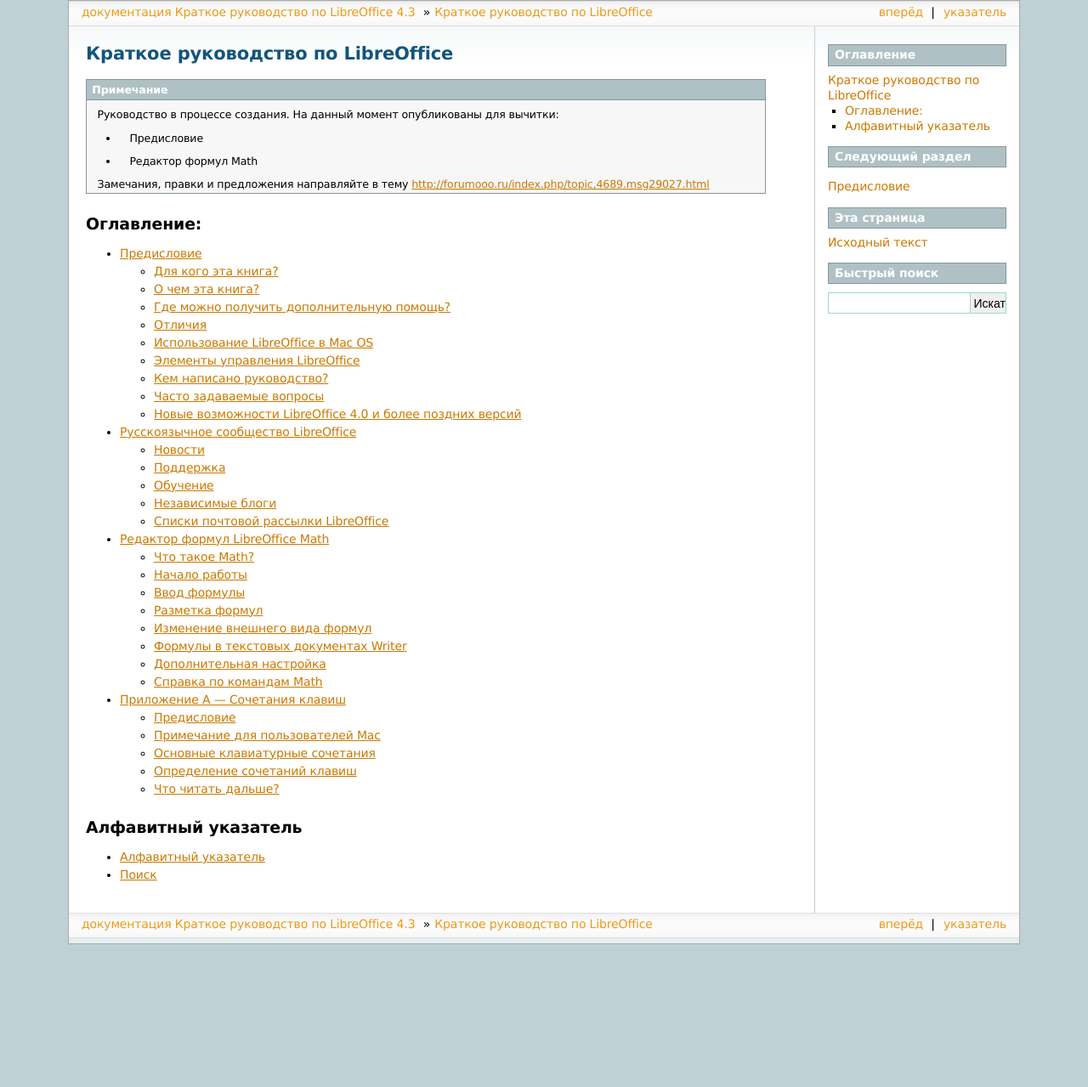
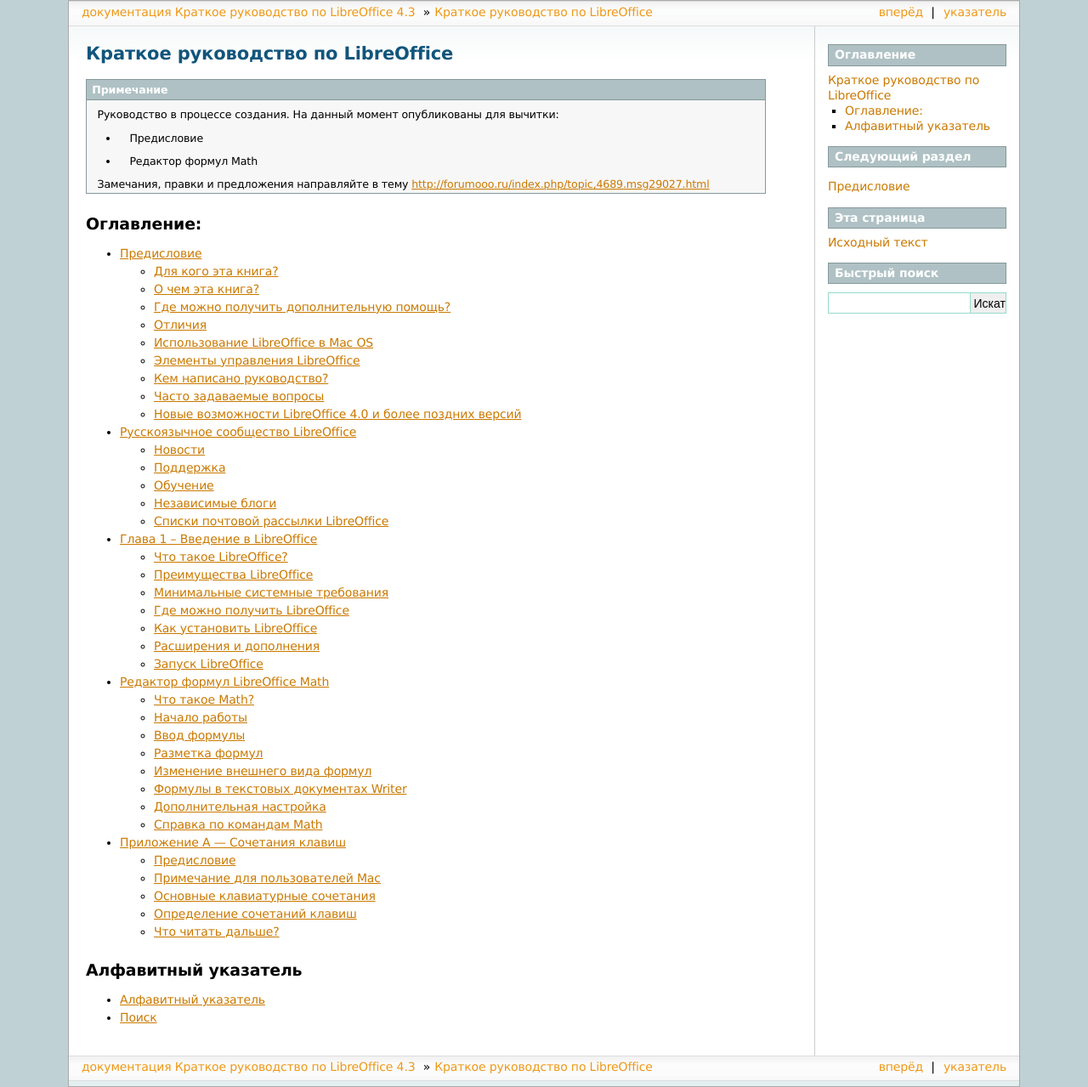
Before and after one commit to LibreRussia/libreoffice-gettingstarted, a Sphinx documentation site: the page built from docs/index.rst, in a window 1280 px wide. Shown: the whole page at 85% size. Built offline with Sphinx 7.4.7, drawn with Linux system fonts in a browser that asks for light colours; formulas are drawn with MathJax 3; before the commit the page ends 1111 px from its top, so only the background shows below that; part of the change alters nothing that is shown.

Commit message:
Частично адаптировал первую главу

```diff
--- /dev/null
+++ b/docs/Chapter-1-Introducing-LibreOffice.rst
@@ -0,0 +1,233 @@
+.. meta::
+   :description: Краткое руководство по LibreOffice
+   :keywords: LibreOffice, Writer, Impress, Calc, Math, Base, Draw, либреоффис
+
+
+
+.. Список автозамен
+
+.. |br| raw:: html
+
+   <br />
+
+
+Глава 1 – Введение в LibreOffice
+================================
+
+Что такое LibreOffice?
+----------------------
+
+LibreOffice – это свободный и бесплатный, полнофункциональный набор офисных программ. Его собственным форматом файлов является Open Document Format (ODF). Этот формат является открытым, принят как международный стандарт :abbr:`ISO(Международная организация по стандартизации)`/:abbr:`IEC (Международная электротехническая комиссия)` 26300 [#]_ и используется правительствами многих стран по всему миру, как формат публикации и обмена документами, в том числе и в Российской Федерации [#]_ .
+
+.. [#] http://www.iso.org/iso/catalogue_detail.htm?csnumber=43485
+.. [#] ГОСТ Р ИСО/МЭК 26300-2010. Введён в действие с 1 июня 2011 года. Официальное уведомление об утверждении стандарта: http://webportalsrv.gost.ru/portal/UVED_2007st.nsf/438c8c3c9e06dc87c32573a100549873/c4b660ff237e33ea432578020033edf5?OpenDocument
+
+LibreOffice также открывает и сохраняет документы во многих других форматах, включая форматы файлов нескольких версий Microsoft Office.
+
+LibreOffice включает в себя следующие компоненты:
+
+
+Writer (текстовый процессор)
+~~~~~~~~~~~~~~~~~~~~~~~~~~~~
+
+Writer – многофункциональный текстовый процессор. Он достаточно прост для создания быстрых заметок, достаточно мощный, чтобы создавать целые книги с содержанием, диаграммами, указателями и т.д. Вы можете вставить в документ Writer изображения и объекты из других компонентов LibreOffice. Writer поддерживает экспорт файлов в форматы HTML, XHTML, XML, Adobe PDF и в несколько версий  форматов Microsoft Word.
+
+Calc (электронные таблицы)
+~~~~~~~~~~~~~~~~~~~~~~~~~~~~
+
+Calc  – табличный процессор, включающий в себя продвинутые средства для анализа, построения диаграмм и принятия решений. В распоряжении пользователя более 300 функций для финансовых, статистических и математических операций. Менеджер сценариев дает возможность проводить анализ типа «что если».
+
+Calc позволяет создавать 2D и 3D диаграммы, которые впоследствии могут быть встроены в другие документы LibreOffice. Вы также можете открывать и работать с файлами Microsoft Excel и сохранять их также в формате Excel. Calc может экспортировать электронные таблицы в несколько форматов, включая, например, CSV, Adobe :abbr:`PDF (Portable Document Format)` и HTML.
+
+Impress (презентации)
+~~~~~~~~~~~~~~~~~~~~~~~~~~~~
+
+Impress обеспечивает все средства для создания мультимедиа презентаций, включая специальные элементы, анимацию и средства для рисования. Impress интегрирован с компонентами LibreOffice Draw и Math. Слайд-шоу может быть дополнено специальными эффектами для текста, а также звуком и видеоклипами. Impress совместим с форматом файлов Microsoft PowerPoint и может сохранять вашу работу в многочисленных графических форматах, включая Macromedia Flash (SWF) и Adobe :abbr:`PDF (Portable Document Format)`.
+
+Draw (векторная графика)
+~~~~~~~~~~~~~~~~~~~~~~~~~~~~
+
+Draw – это инструмент для создания векторной графики, с помощью которого можно создавать всё, от простых диаграмм и блок-схем до сложной 3D-графики. Его мощные функции позволяют быстро создавать рисунки и использовать их  в любом компоненте LibreOffice. Вы также можете создать свой собственный клип-арт и добавить его в :guilabel:`Галерею`, или воспользоваться уже готовым клип-артом других авторов с сайта Open Clip Art Library.
+
+Draw может открывать множество различных форматов файлов и сохранять результат в более чем 20 форматах, включая PNG, HTML, Adobe :abbr:`PDF (Portable Document Format)` и Flash.
+
+
+Base (база данных)
+~~~~~~~~~~~~~~~~~~~~~~~~~~~~
+
+Base предоставляет простой интерфейс для ежедневной работы с базами данных. Вы можете создавать и редактировать формы, отчеты, запросы, таблицы, представления и связи, так же, как в других популярных приложениях для работы с базами данных. Base предоставляет возможность анализировать и редактировать связи в схеме представлений.
+
+Также Base включает в себя движок реляционной базы данных HSQLDB, но может использовать и другие движки: dBASE, Microsoft Access, MySQL или Oracle, или другие :abbr:`ODBC (Open Database Connectivity)` совместимые или :abbr:`JDBC (Java DataBase Connectivity — соединение с базами данных на Java)` совместимые базы данных. Base предоставляет поддержку для подмножества ANSI-92 SQL.
+
+Math (редактор формул)
+~~~~~~~~~~~~~~~~~~~~~~~~~~~~
+
+Math – это инструмент для создания и редактирования формул в LibreOffice. Вы можете использовать его для создания сложных формул, которые включают в себя символы, недоступные в стандартных наборах шрифтов. Math обычно используется для создания формул в текстовых документах Writer и презентациях Impress, но может использоваться и как самостоятельный программный продукт. Вы можете сохранять формулы в стандартном формате Mathematical Markup Language (MathML) для включения их в веб-страницы и другие документы, созданные не в LibreOffice.
+
+-------
+
+Преимущества LibreOffice
+------------------------
+
+Вот некоторые преимущества  LibreOffice перед другими офисными пакетами:
+
+* **Отсутствие лицензионных отчислений.** LibreOffice бесплатен для любого использования и распространения. Многие функции, которые доступны за отдельную плату в других офисных пакетах (например, экспорт в PDF), доступны бесплатно в LibreOffice. Он не требует никаких скрытых затрат сейчас и не потребует в будущем.
+
+* **Открытый исходный код.** Вы можете распространять, копировать и модифицировать программное обеспечение, в соответствии с лицензией LibreOffice.
+
+* **Многоплатформенность.** LibreOffice работает на различных аппаратных архитектурах и под управлением различных операционных систем, таких, как Microsoft Windows, Mac OS X и Linux.
+
+* **Широкая поддержка языков.** Пользовательский интерфейс LibreOffice доступен на более чем 40 языках. Проект LibreOffice предоставляет словари, схемы переносов и тезаурусы для более чем 70 языков и диалектов. LibreOffice также поддерживает  сложно-форматированный текст (CTL) и языки с письмом справа налево (RTL) (таких как урду, иврит и арабский).
+
+* **Единообразный пользовательский интерфейс.** Все компоненты обладают похожим внешним видом, что упрощает использование продукта.
+
+* **Интеграция.** Компоненты LibreOffice хорошо интегрированы друг с другом.
+
+    * Все компоненты совместно используют модуль проверки орфографии и другие инструменты, которые одинаково используются во всем продукте. Например, инструменты рисования, доступные в Writer, также доступны в Calc, а более развитые средства рисования есть в  Impress и Draw.
+    * Вам не нужно знать, каким компонентом создан тот или иной файл. Например, вы можете открыть документ Draw из компонента Writer.
+
+* **Гибкость настройки.** Обычно, если вы изменяете глобальные настройки, они применяются во всем пакете. Тем не менее, настройки в LibreOffice могут быть установлены для отдельного компонента или даже для отдельного документа.
+
+* **Файловая совместимость.** В дополнение к родному формату OpenDocument, LibreOffice включает в себя поддержку экспорта в PDF и Flash, а также поддержку сохранения и открытия файлов во множестве форматов, включая Microsoft Office, HTML, XML, WordPerfect и Lotus 1-2-3. Дополнительное расширение (включено в пакет) позволяет импортировать и редактировать некоторые PDF файлы.
+
+* **Отсутствует привязка к единственному производителю программного обеспечения.** LibreOffice использует OpenDocument, файл в формате XML, разработанный, как отраслевой стандарт OASIS. Эти файлы могут быть легко распакованы и прочитаны в любом текстовом редакторе, а их структура открыта и публично доступна.
+
+* **У вас есть голос.** Улучшения, исправления ошибок в программном обеспечении, даты релизов определяются сообществом. Вы можете присоединиться к сообществу и влиять на развитие продукта, которым пользуетесь.
+
+Вы можете узнать больше о LibreOffice и The Document Foundation на этих сайтах: http://www.libreoffice.org/ и http://www.documentfoundation.org/.
+
+Минимальные системные требования
+---------------------------------
+
+Для работы с LibreOffice 4.0 и более поздних выпусков требуется одна из следующих операционных систем:
+
+* Microsoft Windows XP, Vista, Windows 7 или Windows 8;
+* GNU/Linux с ядром версии от 2.6.18, glibc2 v2.5 или выше и gtk v2.10.4 или выше;
+* Mac OS X 10.4 (Tiger) или выше.
+
+Для установки необходимы права администратора. Также рекомендуется создавать резервные копии данных и системы при установке и удалении программного обеспечения.
+
+Некоторые возможности LibreOffice (например, встроенная база данных HSQLDB) требуют установленного на компьютере Java Runtime Environment (JRE). LibreOffice может работать без Java, но в этом случае некоторые функции будут недоступны.
+
+Для уточнения требований посетите сайт LibreOffice http://www.libreoffice.org/download/system-requirements/.
+
+Где можно получить LibreOffice
+------------------------------
+
+LibreOffice можно скачать с сайта http://ru.libreoffice.org/. Также вы можете скачать LibreOffice при помощи торрент-клиента, скачав торрент-файл на странице загрузки.
+
+.. tip:: Скачивайте LibreOffice только с официального сайта (https://ru.libreoffice.org).
+
+Во многих Linux-дистрибутивах LibreOffice установлен по умолчанию или доступен в стандартных репозиториях.
+
+Подробнее о получении LibreOffice смотрите *Приложении А*.
+
+
+Как установить LibreOffice
+--------------------------
+
+Информацию об установке и настройке LibreOffice смотрите в *Приложении А*.
+
+Расширения и дополнения
+-----------------------
+
+Расширения и дополнения также доступны для улучшения LibreOffice. Информация о расширениях и дополнениях доступна на сайте http://extensions.libreoffice.org/. Смотрите *Главу 14 – Настройка LibreOffice* данного руководства для получения информации об установке расширений и дополнений.
+
+Запуск LibreOffice
+------------------
+
+Самый распространенный способ запуска любого компонента LibreOffice это использование системного меню из которого запускается большинство приложений. В Windows -  это меню :guilabel:`Пуск`. В GNOME – это меню приложений. В KDE – оно обозначено логотипом KDE. В Mac OS X – меню приложений.
+
+При установке LibreOffice на ваш компьютер, кнопки запуска всех компонентов LibreOffice автоматически добавляются в системное меню операционных систем. На компьютерах под управлением Mac OS X, в меню добавляется только пункт меню LibreOffice.
+
+.. _ch1-lo-screen-001:
+
+.. figure:: _static/chapter1/ch1-lo-screen-001.png
+    :scale: 50%
+    :align: center
+    :alt: Иконки запуска компонентов LibreOffice в системном меню Xubuntu GNU/Linux
+
+    Иконки запуска компонентов LibreOffice |br| в системном меню Xubuntu GNU/Linux
+
+При нажатии на пункт меню LibreOffice открывается стартовый экран LibreOffice, в котором вы можете выбрать любой компонент LibreOffice. Также вы можете выбрать пункт :guilabel:`&Открыть файл` или использовать :guilabel:`&Шаблоны`.
+
+.. _ch1-lo-screen-002:
+
+.. figure:: _static/chapter1/ch1-lo-screen-002.png
+    :scale: 40%
+    :align: center
+    :alt: Стартовый экран LibreOffice 4.3
+
+    Стартовый экран LibreOffice 4.3
+
+
+Запуск нажатием на существующий документ
+^^^^^^^^^^^^^^^^^^^^^^^^^^^^^^^^^^^^^^^^
+
+Вы можете запустить LibreOffice дважды нажмите левой кнопкой мыши на документ файловом менеджере вашей операционной системы (например для ОС Windows это *Проводник*). Будет запущен соответствующий компонент LibreOffice и документ откроется в нём.
+
+Если Microsoft Office установлен на вашем компьютере и вы при установке настроили ассоциации файлов Microsoft Office (подробнее смотрите *Приложени Б*) с LibreOffice, то при двойном нажатии на файл:
+
+* Для файлов Word (``*.doc`` или ``*.docx``), они откроются в компоненте Writer;
+* Для файлов Excel (``*.xls`` или ``*.xlsx``), они откроются в компоненте Calc;
+* Для файлов PowerPoint (``*.ppt`` или ``*.pptx``), они откроются в компоненте Impress.
+
+Если вы не настраивали ассоциации файлов Microsoft Office и он установлен на вашем компьютере, то при попытке открыть файл Microsoft Office будет использован соответствующий компонент Microsoft Office.
+
+Для получения более подробной информации смотрите раздел *Открытие существующих документов* **????????????????????**.
+
+Быстрый запуск в Windows
+~~~~~~~~~~~~~~~~~~~~~~~~
+
+LibreOffice включает функцию :guilabel:`Быстрого запуска` (Quickstarter). При её активации в системном лотке (трее) появляется значок |lo-tray|, а LibreOffice загружается в оперативную память при старте операционной системы, что позволяет достичь более быстрого запуска офисного пакета.
+
+.. |lo-tray| image:: _static/icons/lo-tray-icon.png
+             :scale: 13%
+
+Если :guilabel:`Быстрый запуск` не активирован, то смотрите раздел `Активация Быстрого запуска`_ для его включения.
+
+
+Использование Быстрого запуска
+~~~~~~~~~~~~~~~~~~~~~~~~~~~~~~
+
+Обычно системный лоток (трей) операционной системы располагается в правом нижнем углу, рядом с часами. Одиночное нажатие на иконку :guilabel:`Быстрого запуска` LibreOffice в системном лотке, открывает меню, из которого можно открыть существующий документ, открыть шаблоны или запустить любой компонент LibreOffice.
+
+.. _ch1-lo-screen-003:
+
+.. figure:: _static/chapter1/ch1-lo-screen-003.png
+    :scale: 50%
+    :align: center
+    :alt: Иконка быстрого запуска LibreOffice
+
+    Иконка быстрого запуска LibreOffice
+
+
+Отключение Быстрого запуска
+~~~~~~~~~~~~~~~~~~~~~~~~~~~
+
+Для отключения функции :guilabel:`Быстрого запуска` нажмите правой кнопкой мыши по его значку в системном трее и в меню выберите пункт :guilabel:`Выход из быстрого запуска`. При следующем запуске компьютера компонент будет загружен снова.
+
+Для полного отключения  функции :guilabel:`Быстрого запуска` нажмите правой кнопкой мыши по его значку в системном трее и в меню выберите пункт :guilabel:`Отключить быстрый запуск`. Или же снимите галочку напротив :guilabel:`&Использовать быстрый запуск` в меню :menuselection:`С&ервис --> &Параметры --> LibreOffice --> Память`.
+
+.. note:: На компьютерах с небольшим объемом оперативной памяти целесообразно отключать функцию :guilabel:`Быстрого запуска`, для ускорения работы компьютера.
+
+Активация Быстрого запуска
+~~~~~~~~~~~~~~~~~~~~~~~~~~
+
+Если :guilabel:`Быстрый запуск` был отключен, то вы можете активировать его используя пункт :guilabel:`&Использовать быстрый запуск` в меню :menuselection:`С&ервис --> &Параметры --> LibreOffice --> Память`.
+
+.. _ch1-lo-screen-004:
+
+.. figure:: _static/chapter1/ch1-lo-screen-004.png
+    :scale: 40%
+    :align: center
+    :alt: Активация быстрого запуска LibreOffice
+
+    Активация быстрого запуска LibreOffice
+
+Быстрый запуск в Linux и Mac OS X
+^^^^^^^^^^^^^^^^^^^^^^^^^^^^^^^^^
+
+В Mac OS X и некоторых дистрибутивах Linux модуль :guilabel:`Быстрый запуск` отсутствует.  Для запуска LibreOffice воспользуйтесь системным меню.
+
+------
--- a/docs/index.rst
+++ b/docs/index.rst
@@ -23,6 +23,7 @@
 
    preface
    community
+   Chapter-1-Introducing-LibreOffice
    math
    KeyboardShortcuts
 
```
Also changed, not shown: docs/_static/chapter1/ch1-lo-screen-001.png (added), docs/_static/chapter1/ch1-lo-screen-002.png (added), docs/_static/chapter1/ch1-lo-screen-003.png (added), docs/_static/chapter1/ch1-lo-screen-004.png (added), docs/_static/icons/lo-tray-icon.png (added).
